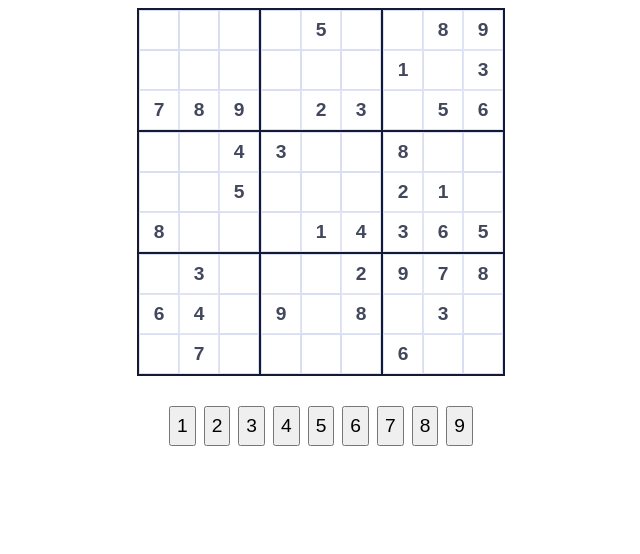
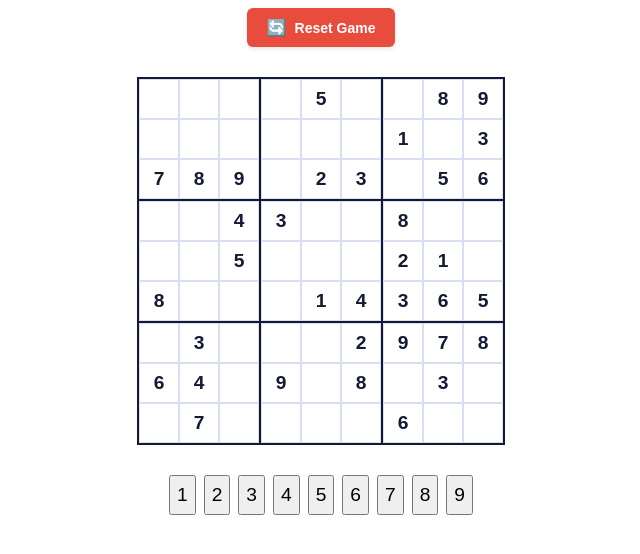
Before and after one commit to anna7461/sudoku-angular, an Angular app: page / in a window 1280 px wide. Shown: the top 554 px of the page, without its empty margins (319-959 px from the left). Built offline with nearby package versions, Linux system fonts and the light colour scheme.

Commit message:
feat(controls): reset game button added

```diff
--- a/src/app/sudoku/components/board/board.component.html
+++ b/src/app/sudoku/components/board/board.component.html
@@ -7,6 +7,9 @@
          [class.correct]="cell.state === 'correct'"
          [class.error]="cell.state === 'error'"
          [class.non-editable]="cell.isFixed || cell.state === 'correct'"
+         [class.number-highlighted]="isNumberHighlighted(boxIndex, cellIndex)"
+         [class.current-number-highlighted]="isCurrentNumberHighlighted(boxIndex, cellIndex)"
+         [class.related-highlighted]="isRelatedHighlighted(boxIndex, cellIndex)"
          (click)="onCellClick(boxIndex, cellIndex)">
       @if (cell.value) {
         <div class="main-number">{{ cell.value }}</div>
--- a/src/app/sudoku/components/board/board.component.scss
+++ b/src/app/sudoku/components/board/board.component.scss
@@ -46,10 +46,66 @@
 
   &.non-editable {
     cursor: not-allowed;
-    opacity: 0.8;
 
     &:hover {
-      background-color: rgba(0, 0, 0, 0.05);
+      background-color: $lightest;
+    }
+  }
+
+  &.number-highlighted {
+    color: $primary;
+    background-color: $lightest;
+    //background-color: rgba(255, 168, 0, 0.2); // Warning color with transparency
+    //border: 2px solid $warning;
+
+    .main-number {
+      //color: $warning;
+      //font-weight: bold;
+    }
+
+    .note {
+      color: $warning;
+      font-weight: bold;
+    }
+  }
+
+  &.current-number-highlighted {
+    background-color: rgba(37, 190, 118, 0.3); // Success color with transparency
+    border: 2px solid $success;
+
+    .main-number {
+      color: $success;
+      font-weight: bold;
+    }
+
+    .note {
+      color: $success;
+      font-weight: bold;
+    }
+  }
+
+  &.related-highlighted {
+    background-color: rgba(54, 153, 255, 0.1); // Info color with transparency
+    border: 1px solid rgba(54, 153, 255, 0.3);
+  }
+
+  // Override related highlighting for selected cell
+  &.selected.related-highlighted {
+    background-color: $primary;
+    border: 2px solid $primary;
+  }
+
+  // Override number highlighting for selected cell
+  &.selected.number-highlighted {
+    background-color: $primary;
+    border: 2px solid $primary;
+
+    .main-number {
+      color: $lightest;
+    }
+
+    .note {
+      color: $lightest;
     }
   }
 
--- a/src/app/sudoku/components/board/board.component.ts
+++ b/src/app/sudoku/components/board/board.component.ts
@@ -13,6 +13,7 @@ export class BoardComponent {
   @Input() boxes: Box[] = [];
   @Input() selectedBoxIndex: number | null = null;
   @Input() selectedCellIndex: number | null = null;
+  @Input() currentNumber: number | null = null;
   @Output() cellSelected = new EventEmitter<{ boxIndex: number, cellIndex: number }>();
 
   constructor(private cdr: ChangeDetectorRef) {}
@@ -30,6 +31,57 @@ export class BoardComponent {
     return this.selectedBoxIndex === boxIndex && this.selectedCellIndex === cellIndex;
   }
 
+  // Check if cell should be highlighted because it contains the selected number
+  isNumberHighlighted(boxIndex: number, cellIndex: number): boolean {
+    if (this.selectedBoxIndex === null || this.selectedCellIndex === null) return false;
+
+    const selectedCell = this.boxes[this.selectedBoxIndex].cells[this.selectedCellIndex];
+    if (!selectedCell.value) return false;
+
+    const currentCell = this.boxes[boxIndex].cells[cellIndex];
+
+    // Highlight if the cell contains the same number (either as main value or in notes)
+    return (currentCell.value === selectedCell.value) ||
+           (currentCell.notes && currentCell.notes.includes(selectedCell.value));
+  }
+
+  // Check if cell should be highlighted because it contains the current number being entered
+  isCurrentNumberHighlighted(boxIndex: number, cellIndex: number): boolean {
+    if (this.currentNumber === null) return false;
+
+    const currentCell = this.boxes[boxIndex].cells[cellIndex];
+
+    // Highlight if the cell contains the current number being entered
+    return (currentCell.value === this.currentNumber) ||
+           (currentCell.notes && currentCell.notes.includes(this.currentNumber));
+  }
+
+  // Check if cell should be highlighted because it's in the same row, column, or box as selected cell
+  isRelatedHighlighted(boxIndex: number, cellIndex: number): boolean {
+    if (this.selectedBoxIndex === null || this.selectedCellIndex === null) return false;
+
+    const selectedBoxRow = Math.floor(this.selectedBoxIndex / 3);
+    const selectedBoxCol = this.selectedBoxIndex % 3;
+    const selectedCellRow = Math.floor(this.selectedCellIndex / 3);
+    const selectedCellCol = Math.floor(this.selectedCellIndex % 3);
+
+    const currentBoxRow = Math.floor(boxIndex / 3);
+    const currentBoxCol = boxIndex % 3;
+    const currentCellRow = Math.floor(cellIndex / 3);
+    const currentCellCol = Math.floor(cellIndex % 3);
+
+    // Calculate global row and column positions
+    const selectedGlobalRow = selectedBoxRow * 3 + selectedCellRow;
+    const selectedGlobalCol = selectedBoxCol * 3 + selectedCellCol;
+    const currentGlobalRow = currentBoxRow * 3 + currentCellRow;
+    const currentGlobalCol = currentBoxCol * 3 + currentCellCol;
+
+    // Highlight if in same row, column, or box
+    return (currentGlobalRow === selectedGlobalRow) ||
+           (currentGlobalCol === selectedGlobalCol) ||
+           (boxIndex === this.selectedBoxIndex);
+  }
+
   // Method to force change detection
   detectChanges() {
     this.cdr.detectChanges();
--- a/src/app/sudoku/components/controls/controls.component.html
+++ b/src/app/sudoku/components/controls/controls.component.html
@@ -1 +1,6 @@
-<p>controls works!</p>
+<div class="controls-container">
+  <button class="reset-btn" (click)="onResetClick()">
+    <span class="reset-icon">🔄</span>
+    Reset Game
+  </button>
+</div>
--- a/src/app/sudoku/components/controls/controls.component.scss
+++ b/src/app/sudoku/components/controls/controls.component.scss
@@ -0,0 +1,36 @@
+.controls-container {
+  display: flex;
+  justify-content: center;
+  margin-bottom: 10px;
+}
+
+.reset-btn {
+  display: flex;
+  align-items: center;
+  gap: 8px;
+  padding: 10px 20px;
+  background-color: #e74c3c;
+  color: white;
+  border: none;
+  border-radius: 6px;
+  font-size: 14px;
+  font-weight: 600;
+  cursor: pointer;
+  transition: all 0.2s ease;
+  box-shadow: 0 2px 4px rgba(0, 0, 0, 0.1);
+
+  &:hover {
+    background-color: #c0392b;
+    transform: translateY(-1px);
+    box-shadow: 0 4px 8px rgba(0, 0, 0, 0.15);
+  }
+
+  &:active {
+    transform: translateY(0);
+    box-shadow: 0 2px 4px rgba(0, 0, 0, 0.1);
+  }
+
+  .reset-icon {
+    font-size: 16px;
+  }
+}
--- a/src/app/sudoku/components/controls/controls.component.ts
+++ b/src/app/sudoku/components/controls/controls.component.ts
@@ -1,4 +1,4 @@
-import { Component } from '@angular/core';
+import { Component, Output, EventEmitter } from '@angular/core';
 
 @Component({
   standalone: true,
@@ -8,5 +8,9 @@ import { Component } from '@angular/core';
   styleUrl: './controls.component.scss'
 })
 export class ControlsComponent {
+  @Output() resetGame = new EventEmitter<void>();
 
+  onResetClick() {
+    this.resetGame.emit();
+  }
 }
--- a/src/app/sudoku/sudoku.component.html
+++ b/src/app/sudoku/sudoku.component.html
@@ -5,11 +5,14 @@
       <p>Loading Sudoku...</p>
     </div>
   } @else {
+    <app-controls (resetGame)="resetGame()"></app-controls>
+
     <div class="game-content">
       <app-board
         [boxes]="boxes"
         [selectedBoxIndex]="selectedBoxIndex"
         [selectedCellIndex]="selectedCellIndex"
+        [currentNumber]="currentNumber"
         (cellSelected)="onCellSelected($event)">
       </app-board>
 
--- a/src/app/sudoku/sudoku.component.ts
+++ b/src/app/sudoku/sudoku.component.ts
@@ -4,6 +4,7 @@ import {Cell} from './models/cell.model';
 import {BoardComponent} from './components/board/board.component';
 import {HostListener} from '@angular/core';
 import {NumberPadComponent} from './components/number-pad/number-pad.component';
+import {ControlsComponent} from './components/controls/controls.component';
 import { isValidMove, isBoardValid, isCellPlacementValid } from '../sudoku/components/utils/validation';
 
 @Component({
@@ -12,7 +13,8 @@ import { isValidMove, isBoardValid, isCellPlacementValid } from '../sudoku/compo
   templateUrl: './sudoku.component.html',
   imports: [
     BoardComponent,
-    NumberPadComponent
+    NumberPadComponent,
+    ControlsComponent
   ],
   styleUrls: ['./sudoku.component.scss']
 })
@@ -27,6 +29,7 @@ export class SudokuComponent implements OnInit {
 
   selectedBoxIndex: number | null = null;
   selectedCellIndex: number | null = null;
+  currentNumber: number | null = null; // Track current number being entered
 
   ngOnInit() {
     // Use setTimeout to prevent immediate state changes that cause blinking
@@ -41,8 +44,19 @@ export class SudokuComponent implements OnInit {
         boxes: this.boxes,
         timestamp: Date.now()
       };
-      localStorage.setItem(this.STORAGE_KEY, JSON.stringify(gameState));
-      console.log('Game state saved to localStorage');
+      console.log('Saving game state:', gameState);
+      console.log('Boxes to save:', this.boxes);
+      console.log('Boxes length:', this.boxes.length);
+
+      const jsonString = JSON.stringify(gameState);
+      console.log('JSON string to save:', jsonString);
+
+      localStorage.setItem(this.STORAGE_KEY, jsonString);
+      console.log('Game state saved to localStorage successfully');
+
+      // Verify it was saved
+      const saved = localStorage.getItem(this.STORAGE_KEY);
+      console.log('Verification - retrieved from localStorage:', saved);
     } catch (error) {
       console.error('Failed to save game state:', error);
     }
@@ -54,14 +68,18 @@ export class SudokuComponent implements OnInit {
 
     try {
       const savedState = localStorage.getItem(this.STORAGE_KEY);
+      console.log('Raw saved state from localStorage:', savedState);
+
       if (savedState) {
         const gameState = JSON.parse(savedState);
-        // Check if saved state is recent (within last 24 hours)
-        const isRecent = (Date.now() - gameState.timestamp) < 24 * 60 * 60 * 1000;
+        console.log('Parsed game state:', gameState);
+        console.log('Boxes in saved state:', gameState.boxes);
+        console.log('Boxes length:', gameState.boxes?.length);
 
-        if (isRecent && gameState.boxes && gameState.boxes.length > 0) {
+        if (gameState.boxes && gameState.boxes.length > 0) {
           this.boxes = gameState.boxes;
-          console.log('Game state loaded from localStorage');
+          console.log('Game state loaded from localStorage successfully');
+          console.log('Loaded boxes:', this.boxes);
 
           // Ensure minimum loading time
           const elapsed = Date.now() - startTime;
@@ -71,14 +89,18 @@ export class SudokuComponent implements OnInit {
             this.isLoading = false;
           }, remaining);
           return;
+        } else {
+          console.log('Saved state exists but boxes are invalid or empty');
         }
+      } else {
+        console.log('No saved state found in localStorage');
       }
     } catch (error) {
       console.error('Failed to load game state:', error);
     }
 
     // If no valid saved state, initialize with default puzzle
-    console.log('Initializing new game');
+    console.log('Initializing new game - no valid saved state found');
     this.initializeBoard();
 
     // Ensure minimum loading time
@@ -106,6 +128,7 @@ export class SudokuComponent implements OnInit {
     this.clearGameState();
     this.selectedBoxIndex = null;
     this.selectedCellIndex = null;
+    this.currentNumber = null;
 
     // Small delay to prevent blinking
     setTimeout(() => {
@@ -127,6 +150,10 @@ export class SudokuComponent implements OnInit {
     console.log('Cell selected:', event);
     this.selectedBoxIndex = event.boxIndex;
     this.selectedCellIndex = event.cellIndex;
+
+    // Clear current number when selecting a new cell
+    this.currentNumber = null;
+
     console.log('Selection updated:', { boxIndex: this.selectedBoxIndex, cellIndex: this.selectedCellIndex });
   }
 
@@ -336,36 +363,30 @@ export class SudokuComponent implements OnInit {
 
     console.log(`Filling cell with ${num}, previous state: ${cell.state}`);
 
-    // Place the number first
+    // Check if this move is valid BEFORE placing the number
+    const moveIsValid = isValidMove(this.boxes, this.selectedBoxIndex!, this.selectedCellIndex!, num);
+    console.log(`Move validation result: ${moveIsValid}`);
+
+    // Set current number for highlighting
+    this.currentNumber = num;
+
+    // Place the number
     cell.value = num;
     cell.notes = [];
 
-    // Immediately remove error state when typing new number
-    cell.state = 'normal';
-    console.log(`Cell state set to normal immediately`);
+    // Set the state based on validation result
+    cell.state = moveIsValid ? 'correct' : 'error';
+    console.log(`Cell state set to: ${cell.state}`);
 
-    // Force change detection to show the normal state
+    // Clear current number after placing
+    this.currentNumber = null;
+
+    // Force change detection to show the final state
     if (this.boardComponent) {
       this.boardComponent.detectChanges();
     }
 
-    // Use setTimeout to delay validation so user sees the normal state briefly
-    setTimeout(() => {
-      // Check if this specific cell placement is valid
-      const cellValid = isCellPlacementValid(this.boxes, this.selectedBoxIndex!, this.selectedCellIndex!);
-      console.log(`Validation result: ${cellValid}, setting state to: ${cellValid ? 'correct' : 'error'}`);
-      cell.state = cellValid ? 'correct' : 'error';
-
-      // Force change detection again to show the final state
-      if (this.boardComponent) {
-        this.boardComponent.detectChanges();
-      }
-
-      // Save game state after validation
-      this.saveGameState();
-    }, 100); // 100ms delay to show normal state
-
-    // Save game state immediately after placing the number
+    // Save game state
     this.saveGameState();
   }
 
@@ -375,6 +396,9 @@ export class SudokuComponent implements OnInit {
 
     // Cannot clear fixed cells or cells that are already correct
     if (cell.isFixed || cell.state === 'correct') return;
+
+    // Clear current number
+    this.currentNumber = null;
 
     cell.value = null;
     cell.notes = [];
@@ -392,18 +416,27 @@ export class SudokuComponent implements OnInit {
   resetGame() {
     console.log('Resetting game...');
     this.isLoading = true;
-    this.clearGameState();
     this.selectedBoxIndex = null;
     this.selectedCellIndex = null;
+    this.currentNumber = null;
+
+    // Reset all non-fixed cells to their initial state
+    this.boxes.forEach(box => {
+      box.cells.forEach(cell => {
+        if (!cell.isFixed) {
+          cell.value = null;
+          cell.notes = [];
+          cell.state = 'normal';
+        }
+      });
+    });
+
+    // Save the reset game state instead of clearing it
+    this.saveGameState();
 
     // Small delay to prevent blinking
     setTimeout(() => {
-      this.initializeBoard();
-
-      // Ensure minimum loading time
-      setTimeout(() => {
-        this.isLoading = false;
-      }, 200);
+      this.isLoading = false;
     }, 150);
   }
 
```
Also changed, not shown: src/app/sudoku/sudoku.component.scss (+0 -16 lines).
